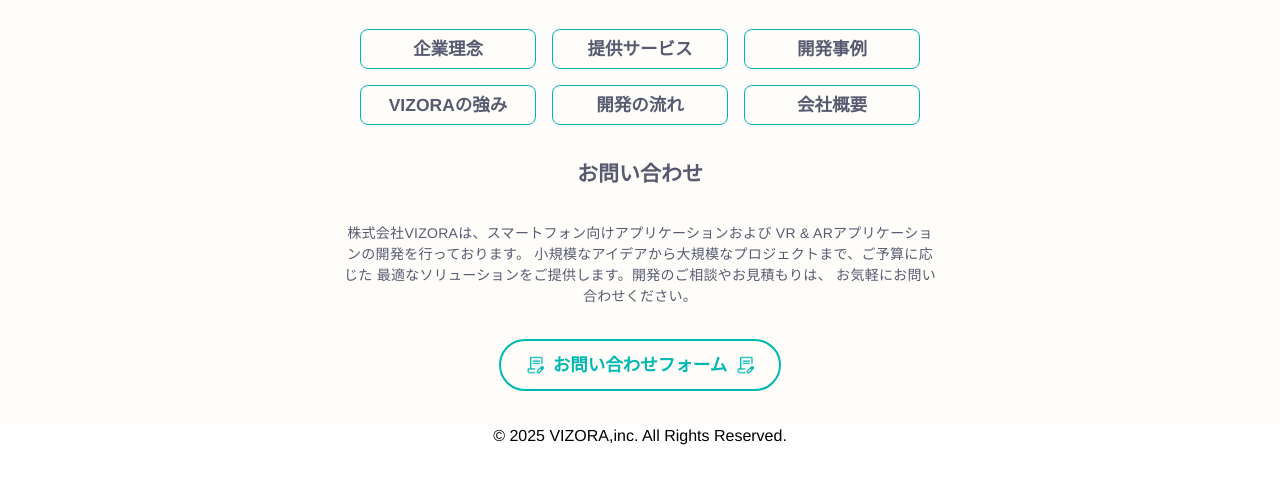
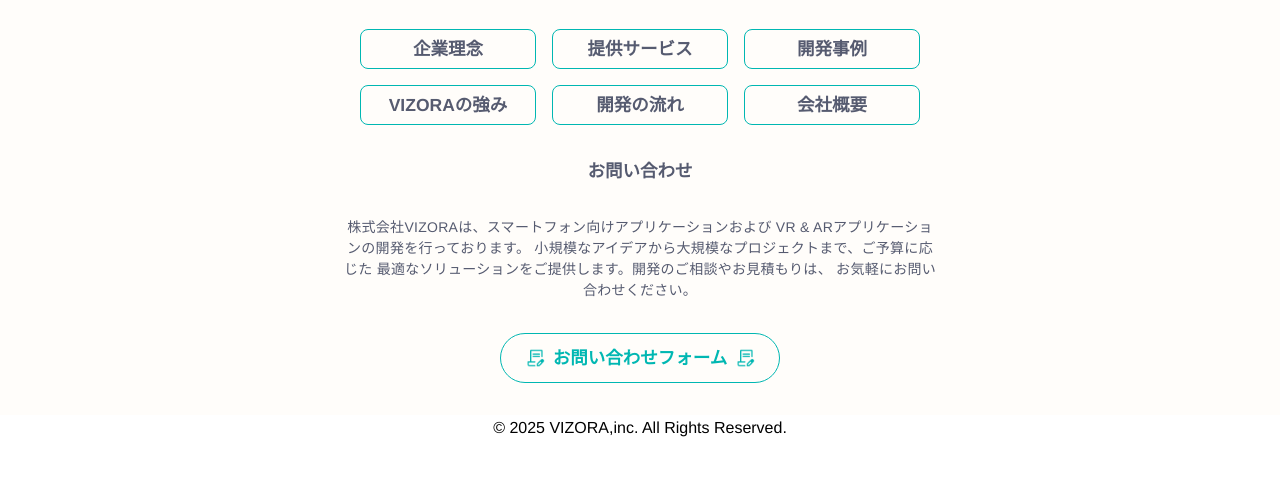
Before and after one commit to VIZORA-inc/web-site, a plain HTML site: page index.html in a window 1280 px wide. Shown: the part 5377-5858 px from the top of the page. Drawn offline with Linux system fonts and the light colour scheme.

Commit message:
文字サイズ修正

```diff
--- a/css/style.css
+++ b/css/style.css
@@ -394,7 +394,7 @@
 }
 
 #contact h2 {
-  font-size: 21px;
+  font-size: 17.5px;
   color: #565B70;
   margin-bottom: 32px;
 }
@@ -414,7 +414,7 @@
   justify-content: center;
   gap: 8px; /* テキストとアイコンの間隔 */
   padding: 10px 24px;
-  border: 2px solid #00B7B2;
+  border: 1px solid #00B7B2;
   border-radius: 32px;
   font-size: 17.5px;
   font-weight: bold;
```
